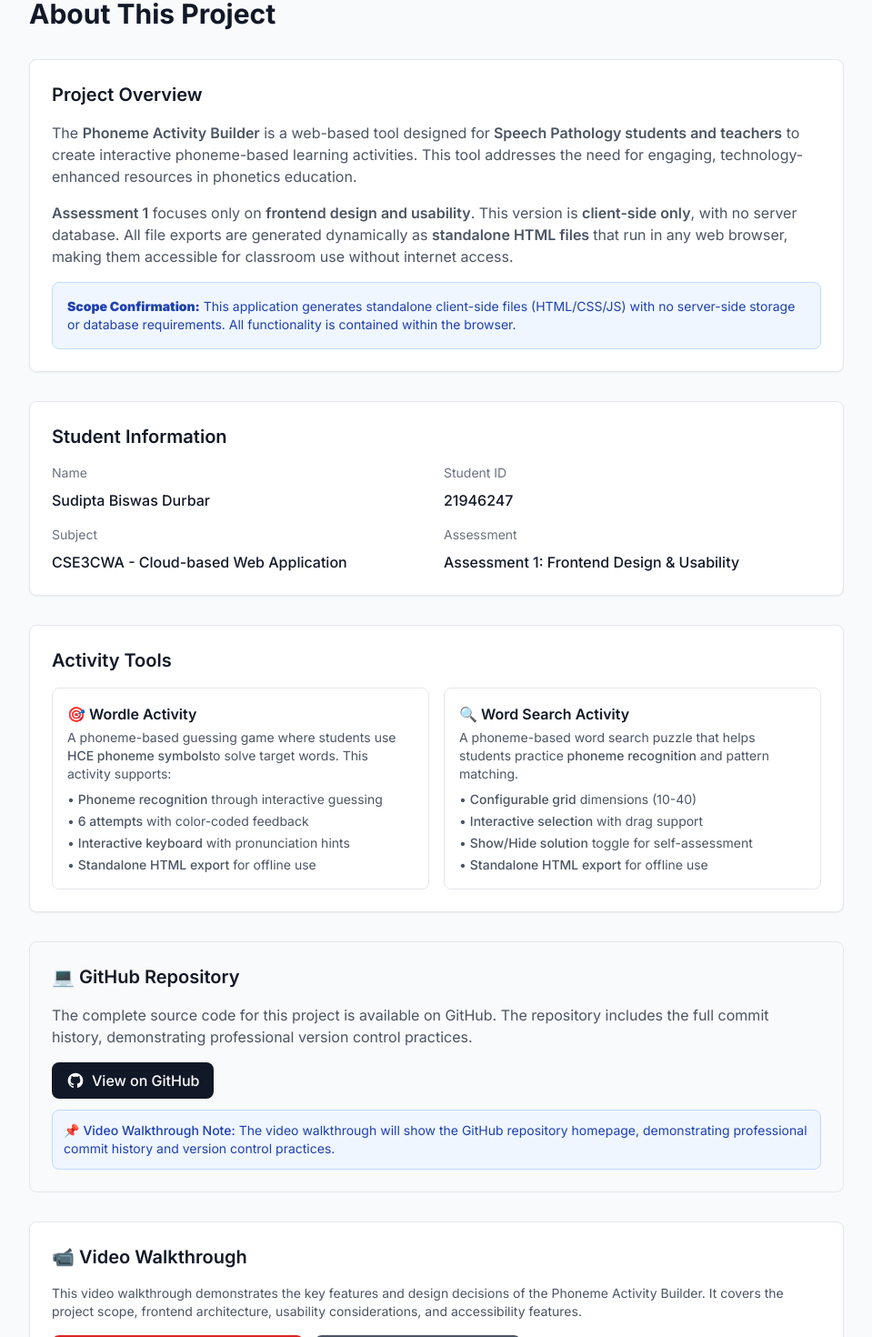
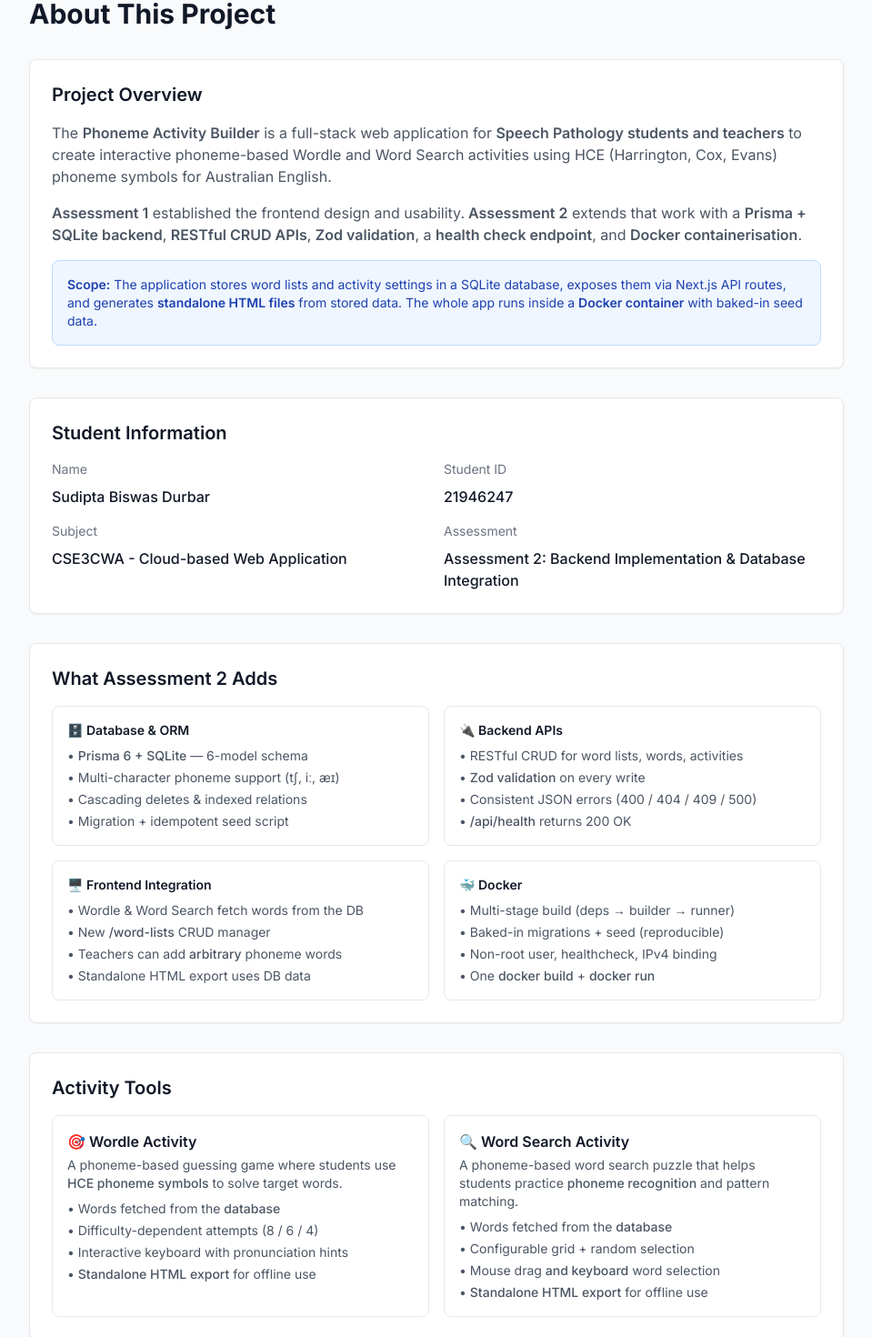
Before and after one commit to 21946247-Durbar/phoneme-activity-builder, a Next.js app: page /about in a window 1280 px wide. Shown: the part 100-1570 px from the top of the page at 91% size, without its empty margins (160-1119 px from the left). Built offline with nearby package versions, Linux system fonts and the light colour scheme.

Commit message:
fix: update about page for assessment 2, fix dockerignore patterns, refresh footer

```diff
--- a/app/about/page.tsx
+++ b/app/about/page.tsx
@@ -15,22 +15,26 @@
           Project Overview
         </h2>
         <p className="text-gray-600 dark:text-gray-300 mb-4">
-          The <span className="font-semibold">Phoneme Activity Builder</span> is a web-based tool designed for
-          <span className="font-semibold"> Speech Pathology students and teachers</span> to create interactive
-          phoneme-based learning activities. This tool addresses the need for engaging,
-          technology-enhanced resources in phonetics education.
+          The <span className="font-semibold">Phoneme Activity Builder</span> is a full-stack web application
+          for <span className="font-semibold">Speech Pathology students and teachers</span> to create interactive
+          phoneme-based Wordle and Word Search activities using HCE (Harrington, Cox, Evans) phoneme symbols
+          for Australian English.
         </p>
         <p className="text-gray-600 dark:text-gray-300 mb-4">
-          <span className="font-semibold">Assessment 1</span> focuses only on <span className="font-semibold">frontend design and usability</span>.
-          This version is <span className="font-semibold">client-side only</span>, with no server database.
-          All file exports are generated dynamically as <span className="font-semibold">standalone HTML files </span>
-          that run in any web browser, making them accessible for classroom use without internet access.
+          <span className="font-semibold">Assessment 1</span> established the frontend design and usability.
+          <span className="font-semibold"> Assessment 2</span> extends that work with a{' '}
+          <span className="font-semibold">Prisma + SQLite backend</span>,{' '}
+          <span className="font-semibold">RESTful CRUD APIs</span>,{' '}
+          <span className="font-semibold">Zod validation</span>, a{' '}
+          <span className="font-semibold">health check endpoint</span>, and{' '}
+          <span className="font-semibold">Docker containerisation</span>.
         </p>
         <div className="bg-blue-50 dark:bg-blue-900/20 p-4 rounded-lg border border-blue-200 dark:border-blue-800">
           <p className="text-sm text-blue-800 dark:text-blue-300">
-            <span className="font-semibold"><b>Scope Confirmation:</b></span> This application generates standalone client-side files
-            (HTML/CSS/JS) with no server-side storage or database requirements. All functionality is
-            contained within the browser.
+            <span className="font-semibold">Scope:</span> The application stores word lists and activity
+            settings in a SQLite database, exposes them via Next.js API routes, and generates{' '}
+            <span className="font-semibold">standalone HTML files</span> from stored data. The whole app
+            runs inside a <span className="font-semibold">Docker container</span> with baked-in seed data.
           </p>
         </div>
       </section>
@@ -55,7 +59,52 @@
           </div>
           <div className="space-y-2">
             <p className="text-sm text-gray-500 dark:text-gray-400">Assessment</p>
-            <p className="font-medium text-gray-900 dark:text-white">Assessment 1: Frontend Design &amp; Usability</p>
+            <p className="font-medium text-gray-900 dark:text-white">Assessment 2: Backend Implementation &amp; Database Integration</p>
+          </div>
+        </div>
+      </section>
+
+      {/* What A2 Adds Section */}
+      <section className="bg-white dark:bg-gray-800 p-6 rounded-lg shadow-sm border border-gray-200 dark:border-gray-700">
+        <h2 className="text-xl font-semibold text-gray-900 dark:text-white mb-4">
+          What Assessment 2 Adds
+        </h2>
+        <div className="grid md:grid-cols-2 gap-4 text-sm">
+          <div className="border border-gray-200 dark:border-gray-700 rounded-lg p-4">
+            <h3 className="font-semibold text-gray-900 dark:text-white">🗄️ Database &amp; ORM</h3>
+            <ul className="text-gray-600 dark:text-gray-400 mt-2 space-y-1">
+              <li>• <span className="font-medium">Prisma 6 + SQLite</span> — 6-model schema</li>
+              <li>• Multi-character phoneme support (tʃ, iː, æɪ)</li>
+              <li>• Cascading deletes &amp; indexed relations</li>
+              <li>• Migration + idempotent seed script</li>
+            </ul>
+          </div>
+          <div className="border border-gray-200 dark:border-gray-700 rounded-lg p-4">
+            <h3 className="font-semibold text-gray-900 dark:text-white">🔌 Backend APIs</h3>
+            <ul className="text-gray-600 dark:text-gray-400 mt-2 space-y-1">
+              <li>• RESTful CRUD for word lists, words, activities</li>
+              <li>• <span className="font-medium">Zod validation</span> on every write</li>
+              <li>• Consistent JSON errors (400 / 404 / 409 / 500)</li>
+              <li>• <span className="font-medium">/api/health</span> returns 200 OK</li>
+            </ul>
+          </div>
+          <div className="border border-gray-200 dark:border-gray-700 rounded-lg p-4">
+            <h3 className="font-semibold text-gray-900 dark:text-white">🖥️ Frontend Integration</h3>
+            <ul className="text-gray-600 dark:text-gray-400 mt-2 space-y-1">
+              <li>• Wordle &amp; Word Search fetch words from the DB</li>
+              <li>• New <span className="font-medium">/word-lists</span> CRUD manager</li>
+              <li>• Teachers can add <span className="font-medium">arbitrary</span> phoneme words</li>
+              <li>• Standalone HTML export uses DB data</li>
+            </ul>
+          </div>
+          <div className="border border-gray-200 dark:border-gray-700 rounded-lg p-4">
+            <h3 className="font-semibold text-gray-900 dark:text-white">🐳 Docker</h3>
+            <ul className="text-gray-600 dark:text-gray-400 mt-2 space-y-1">
+              <li>• Multi-stage build (deps → builder → runner)</li>
+              <li>• Baked-in migrations + seed (reproducible)</li>
+              <li>• Non-root user, healthcheck, IPv4 binding</li>
+              <li>• One <span className="font-medium">docker build</span> + <span className="font-medium">docker run</span></li>
+            </ul>
           </div>
         </div>
       </section>
@@ -69,40 +118,38 @@
           <div className="border border-gray-200 dark:border-gray-700 rounded-lg p-4">
             <h3 className="font-semibold text-gray-900 dark:text-white">🎯 Wordle Activity</h3>
             <p className="text-sm text-gray-600 dark:text-gray-400 mt-1">
-              A phoneme-based guessing game where students use <span className="font-medium">HCE phoneme symbols</span>
-              to solve target words. This activity supports:
+              A phoneme-based guessing game where students use <span className="font-medium">HCE phoneme symbols</span> to solve target words.
             </p>
             <ul className="text-sm text-gray-600 dark:text-gray-400 mt-2 space-y-1">
-              <li>• <span className="font-medium">Phoneme recognition</span> through interactive guessing</li>
-              <li>• <span className="font-medium">6 attempts</span> with color-coded feedback</li>
-              <li>• <span className="font-medium">Interactive keyboard</span> with pronunciation hints</li>
+              <li>• Words fetched from the <span className="font-medium">database</span></li>
+              <li>• Difficulty-dependent attempts (8 / 6 / 4)</li>
+              <li>• Interactive keyboard with pronunciation hints</li>
               <li>• <span className="font-medium">Standalone HTML export</span> for offline use</li>
             </ul>
           </div>
           <div className="border border-gray-200 dark:border-gray-700 rounded-lg p-4">
             <h3 className="font-semibold text-gray-900 dark:text-white">🔍 Word Search Activity</h3>
             <p className="text-sm text-gray-600 dark:text-gray-400 mt-1">
-              A phoneme-based word search puzzle that helps students practice
-              <span className="font-medium"> phoneme recognition</span> and pattern matching.
+              A phoneme-based word search puzzle that helps students practice <span className="font-medium">phoneme recognition</span> and pattern matching.
             </p>
             <ul className="text-sm text-gray-600 dark:text-gray-400 mt-2 space-y-1">
-              <li>• <span className="font-medium">Configurable grid</span> dimensions (10-40)</li>
-              <li>• <span className="font-medium">Interactive selection</span> with drag support</li>
-              <li>• <span className="font-medium">Show/Hide solution</span> toggle for self-assessment</li>
+              <li>• Words fetched from the <span className="font-medium">database</span></li>
+              <li>• Configurable grid + random selection</li>
+              <li>• Mouse drag <span className="font-medium">and keyboard</span> word selection</li>
               <li>• <span className="font-medium">Standalone HTML export</span> for offline use</li>
             </ul>
           </div>
         </div>
       </section>
 
-      {/* GitHub Repository Section - ABOVE VIDEO */}
+      {/* GitHub Repository Section */}
       <section className="bg-gray-50 dark:bg-gray-800/50 p-6 rounded-lg border border-gray-200 dark:border-gray-700">
         <h2 className="text-xl font-semibold text-gray-900 dark:text-white mb-4">
           💻 GitHub Repository
         </h2>
         <p className="text-gray-600 dark:text-gray-400 mb-4">
-          The complete source code for this project is available on GitHub. The repository includes
-          the full commit history, demonstrating professional version control practices.
+          The complete source code is on GitHub, with a full commit history demonstrating professional
+          version control practices, including a feature branch and logical, descriptive commits.
         </p>
         <div className="flex flex-wrap items-center gap-4">
           <a
@@ -116,18 +163,8 @@
             </svg>
             <span>View on GitHub</span>
           </a>
-          <span className="text-sm text-gray-500 dark:text-gray-400">
-            {/* Repository: phoneme-activity-builder */}
-          </span>
-        </div>
-        <div className="mt-3 p-3 bg-blue-50 dark:bg-blue-900/20 rounded-lg border border-blue-200 dark:border-blue-800">
-          <p className="text-sm text-blue-800 dark:text-blue-300">
-            📌 <span className="font-medium">Video Walkthrough Note:</span> The video walkthrough will show the GitHub repository
-            homepage, demonstrating professional commit history and version control practices.
-          </p>
         </div>
       </section>
-
 
       {/* Video Walkthrough Section */}
       <section className="bg-white dark:bg-gray-800 p-6 rounded-lg shadow-sm border border-gray-200 dark:border-gray-700">
@@ -136,14 +173,13 @@
         </h2>
         <div className="space-y-4">
           <p className="text-sm text-gray-600 dark:text-gray-400">
-      This video walkthrough demonstrates the key features and design decisions of the Phoneme Activity Builder.
-      It covers the project scope, frontend architecture, usability considerations, and accessibility features.
+            The video walkthrough demonstrates the backend, database, CRUD operations, Docker container,
+            and frontend-backend integration for Assessment 2.
           </p>
 
-    {/* Google Drive Video Link Button */}
           <div className="flex flex-wrap gap-3">
             <a
-        href="https://drive.google.com/file/d/1TQJDUdLiA1EEYazgI7Ktrv1wty857bdb/view?usp=sharing"
+              href="#"
               target="_blank"
               rel="noopener noreferrer"
               className="inline-flex items-center gap-2 px-6 py-3 bg-red-600 hover:bg-red-700 text-white font-semibold rounded-lg transition-colors shadow-md hover:shadow-lg"
@@ -177,21 +213,20 @@
                 </video>
               </div>
               <div className="bg-gray-50 dark:bg-gray-700/50 p-4 rounded-lg">
-          <p className="text-sm font-semibold text-gray-700 dark:text-gray-300">This video demonstrates:</p>
+                <p className="text-sm font-semibold text-gray-700 dark:text-gray-300">The video demonstrates:</p>
                 <ul className="text-sm text-gray-600 dark:text-gray-400 mt-2 space-y-1 list-disc list-inside">
-            <li>Design decisions and component structure</li>
-            <li>Usability and accessibility considerations</li>
-            <li>How the interface supports Speech Pathology students and teachers</li>
-            <li>Trade-offs made in the frontend design</li>
-            <li>Demonstration of all features (Wordle, Word Search, HTML export)</li>
+                  <li>GitHub repository homepage and commit history</li>
+                  <li>Prisma schema walkthrough (multi-character phonemes)</li>
+                  <li>Live CRUD demonstration on word lists and words</li>
+                  <li><code className="font-mono">/api/health</code> returning 200 OK</li>
+                  <li>Docker build &amp; running container</li>
+                  <li>Generating Wordle and Word Search HTML from database data</li>
                 </ul>
               </div>
             </div>
           )}
         </div>
       </section>
-
-
 
       {/* References Section */}
       <section className="bg-white dark:bg-gray-800 p-6 rounded-lg shadow-sm border border-gray-200 dark:border-gray-700">
@@ -208,23 +243,27 @@
           </li>
           <li>
             <span className="font-medium">Harrington, J., &amp; Cox, F.</span> (2008). The acoustic characteristics of Australian English
-            vowels. <em>Journal of Phonetics</em>, 36(2), 328-344. https://doi.org/10.1016/j.wocn.2007.09.002
+            vowels. <em>Journal of Phonetics</em>, 36(2), 328–344. https://doi.org/10.1016/j.wocn.2007.09.002
           </li>
           <li>
             <span className="font-medium">Moats, L.</span> (2020). <em>Speech to print: Language essentials for teachers</em> (3rd ed.).
             Paul H. Brookes Publishing.
           </li>
           <li>
-            <span className="font-medium">W3C Web Accessibility Initiative.</span> (2023). <em>Web Content Accessibility Guidelines
-            (WCAG) 2.1</em>. https://www.w3.org/TR/WCAG21/
+            <span className="font-medium">Prisma.</span> (2024). <em>Prisma ORM documentation</em>.
+            https://www.prisma.io/docs
           </li>
           <li>
-            <span className="font-medium">React Documentation.</span> (2024). <em>React: The library for web and native user interfaces</em>.
-            https://react.dev/
+            <span className="font-medium">Docker.</span> (2024). <em>Docker documentation</em>.
+            https://docs.docker.com/
           </li>
           <li>
-            <span className="font-medium">Tailwind CSS Documentation.</span> (2024). <em>Tailwind CSS: Utility-first CSS framework</em>.
-            https://tailwindcss.com/
+            <span className="font-medium">Zod.</span> (2024). <em>Zod: TypeScript-first schema validation</em>.
+            https://zod.dev/
+          </li>
+          <li>
+            <span className="font-medium">W3C Web Accessibility Initiative.</span> (2023). <em>Web Content Accessibility Guidelines (WCAG) 2.1</em>.
+            https://www.w3.org/TR/WCAG21/
           </li>
         </ul>
       </section>
--- a/app/components/Footer.tsx
+++ b/app/components/Footer.tsx
@@ -12,7 +12,7 @@
           <div className="flex flex-col sm:flex-row items-center space-y-2 sm:space-y-0 sm:space-x-4">
             <span>© {currentYear} Phoneme Activity Builder</span>
             <span className="hidden sm:inline text-gray-300 dark:text-gray-700">|</span>
-            <span>Assessment 1: Frontend Design & Usability</span>
+            <span>Assessment 2: Backend Implementation &amp; Database Integration</span>
           </div>
           <div className="flex flex-col sm:flex-row items-center space-y-2 sm:space-y-0 sm:space-x-4 mt-2 sm:mt-0">
             <span>Student: <b>Sudipta Biswas Durbar</b></span>
```
Also changed, not shown: 1 other file (tests, documents, lock files or other folders). Lines whose indentation alone changed are shown as unchanged.
